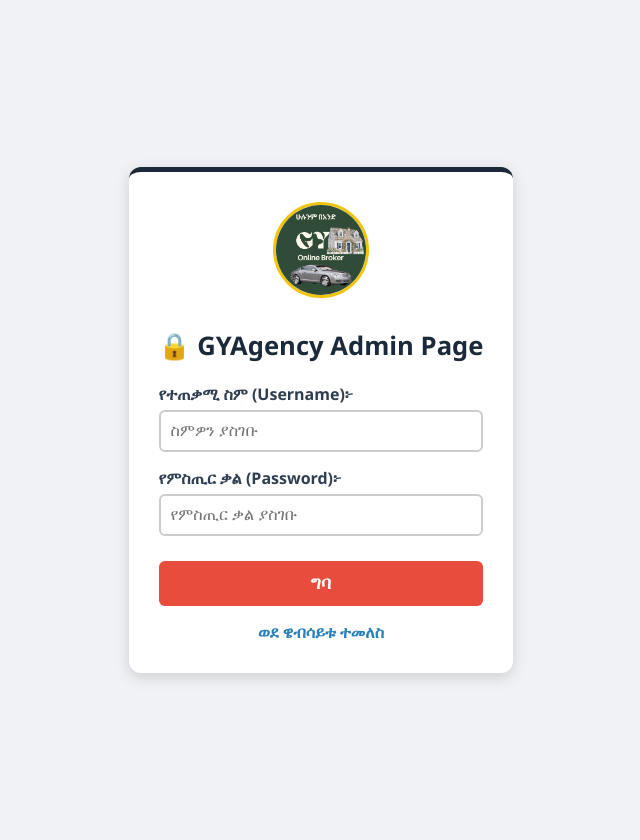
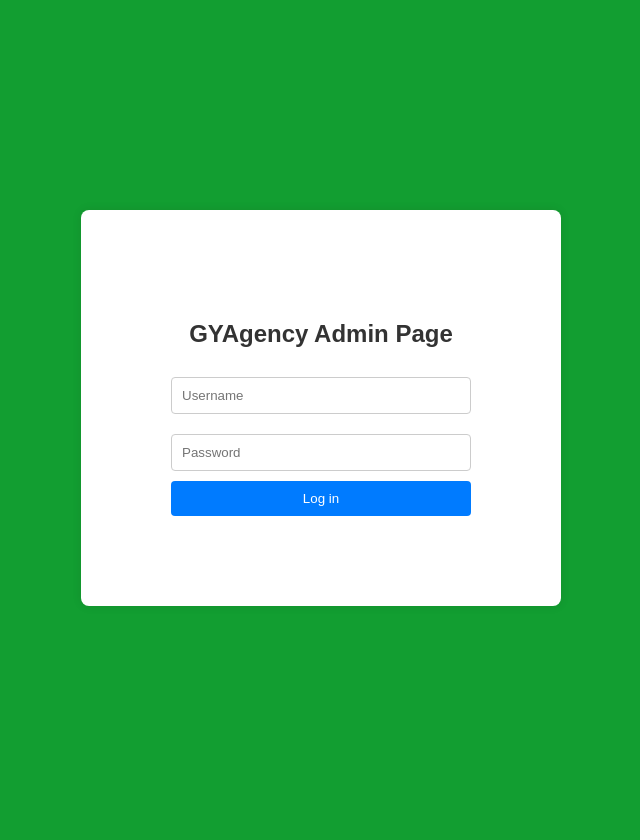
Before and after one commit to gebrebahru/GYAgency, a Django app: template core/templates/admin/login.html in a window 1280 px wide. Shown: the whole page, without its empty margins (319-959 px from the left). After the commit the page ends 606 px from the top, so only its background shows below. Run offline with Django 5.2, Linux system fonts and the light colour scheme; the template is opened without the code that fills it, so the values that code supplies are empty.

Commit message:
override admin branding

```diff
--- a/agency_website/settings.py
+++ b/agency_website/settings.py
@@ -42,8 +42,7 @@
 TEMPLATES = [
     {
         'BACKEND': 'django.template.backends.django.DjangoTemplates',
-        # 📂 ማሳሰቢያ፦ የዋናው ፕሮጀክትህ ስም GYAgency መሆኑን አረጋግጥ
-        'DIRS': [os.path.join(BASE_DIR, 'templates')],
+        'DIRS': [BASE_DIR / 'templates'], # ይህ መንገድ ከ BASE_DIR ጋር በትክክል መገናኘቱን አረጋግጥ
         'APP_DIRS': True,
         'OPTIONS': {
             'context_processors': [
--- a/agency_website/urls.py
+++ b/agency_website/urls.py
@@ -5,6 +5,7 @@
 from core import views
 
 urlpatterns = [
+    admin.site.login_template = 'admin/login.html'
     path('admin/', admin.site.urls),
     path('', views.home_page, name='home'),
 
--- a/core/templates/admin/login.html
+++ b/core/templates/admin/login.html
@@ -3,51 +3,58 @@
 <html lang="am">
 <head>
     <meta charset="UTF-8">
-    <meta name="viewport" content="width=device-width, initial-scale=1.0">
     <title>GYAgency Admin Page</title>
     <style>
-        body { font-family: 'Segoe UI', Arial, sans-serif; margin: 0; padding: 20px; background-color: #f0f2f5; display: flex; justify-content: center; align-items: center; height: 100vh; }
-        .login-container { background: white; padding: 30px; border-radius: 12px; box-shadow: 0 4px 15px rgba(0,0,0,0.15); text-align: center; max-width: 400px; w-index: 100%; border-top: 5px solid #1a2a3a; }
-        .logo-img { width: 90px; height: 90px; border-radius: 50%; object-fit: cover; border: 3px solid #f1c40f; background-color: white; margin-bottom: 15px; }
-        h2 { margin: 10px 0 20px 0; font-size: 1.6rem; color: #1a2a3a; }
-        .input-group { margin-bottom: 15px; text-align: left; }
-        .input-group label { display: block; margin-bottom: 5px; font-weight: bold; color: #2c3e50; }
-        .input-group input { width: 100%; padding: 10px; border: 2px solid #ccc; border-radius: 6px; box-sizing: border-box; font-size: 1rem; }
-        .input-group input:focus { border-color: #1a2a3a; outline: none; }
-        .login-btn { width: 100%; padding: 12px; background: #e74c3c; color: white; border: none; border-radius: 6px; cursor: pointer; font-weight: bold; font-size: 1.1rem; margin-top: 10px; }
-        .login-btn:hover { background: #c0392b; }
-        .back-link { display: inline-block; margin-top: 15px; color: #2980b9; text-decoration: none; font-weight: bold; }
-        .error-msg { color: #e74c3c; font-weight: bold; margin-bottom: 15px; }
+        /* ይህ ክፍል ነው ዲዛይኑን ወደ መሃል የሚያመጣው */
+        body {
+            font-family: Arial, sans-serif;
+            background-color: #129e31;
+            display: flex;
+            justify-content: center;
+            align-items: center;
+            height: 100vh;
+            margin: 70;
+        }
+        .login-box {
+            background: rgb(255, 255, 255);
+            padding: 90px;
+            border-radius: 8px;
+            box-shadow: 0 0 10px rgba(36, 15, 15, 0.1);
+            text-align: center;
+            width: 300px;
+        }
+        h2 { color: #333; }
+        input {
+            width: 100%;
+            padding: 10px;
+            margin: 10px 0;
+            border: 1px solid #ccc;
+            border-radius: 4px;
+            box-sizing: border-box;
+        }
+        button {
+            width: 100%;
+            padding: 10px;
+            background-color: #007bff;
+            color: white;
+            border: none;
+            border-radius: 4px;
+            cursor: pointer;
+        }
     </style>
 </head>
 <body>
 
-    <div class="login-container">
-        <img src="{% static 'images/logo.png' %}" alt="ኤጀንሲ ሎጎ" class="logo-img">
+<div class="login-box">
+    <h2>GYAgency Admin Page</h2>
 
-        <h2>🔒 GYAgency Admin Page</h2>
-
-        {% if error %}
-            <div class="error-msg">❌ {{ error }}</div>
-        {% endif %}
-
-        <form method="POST" action="">
-            {% csrf_token %}
-            <div class="input-group">
-                <label>የተጠቃሚ ስም (Username)፦</label>
-                <input type="text" name="username" placeholder="ስምዎን ያስገቡ" required>
-            </div>
-
-            <div class="input-group">
-                <label>የምስጢር ቃል (Password)፦</label>
-                <input type="password" name="password" placeholder="የምስጢር ቃል ያስገቡ" required>
-            </div>
-
-            <button type="submit" class="login-btn">ግባ</button>
-        </form>
-
-        <a href="/" class="back-link"> ወደ ዌብሳይቱ ተመለስ</a>
-    </div>
+    <form method="POST">
+        {% csrf_token %}
+        <input type="text" name="username" placeholder="Username" required>
+        <input type="password" name="password" placeholder="Password" required>
+        <button type="submit">Log in</button>
+    </form>
+</div>
 
 </body>
 </html>
```
Also changed, not shown: core/templates/admin/base_site.html (added).
